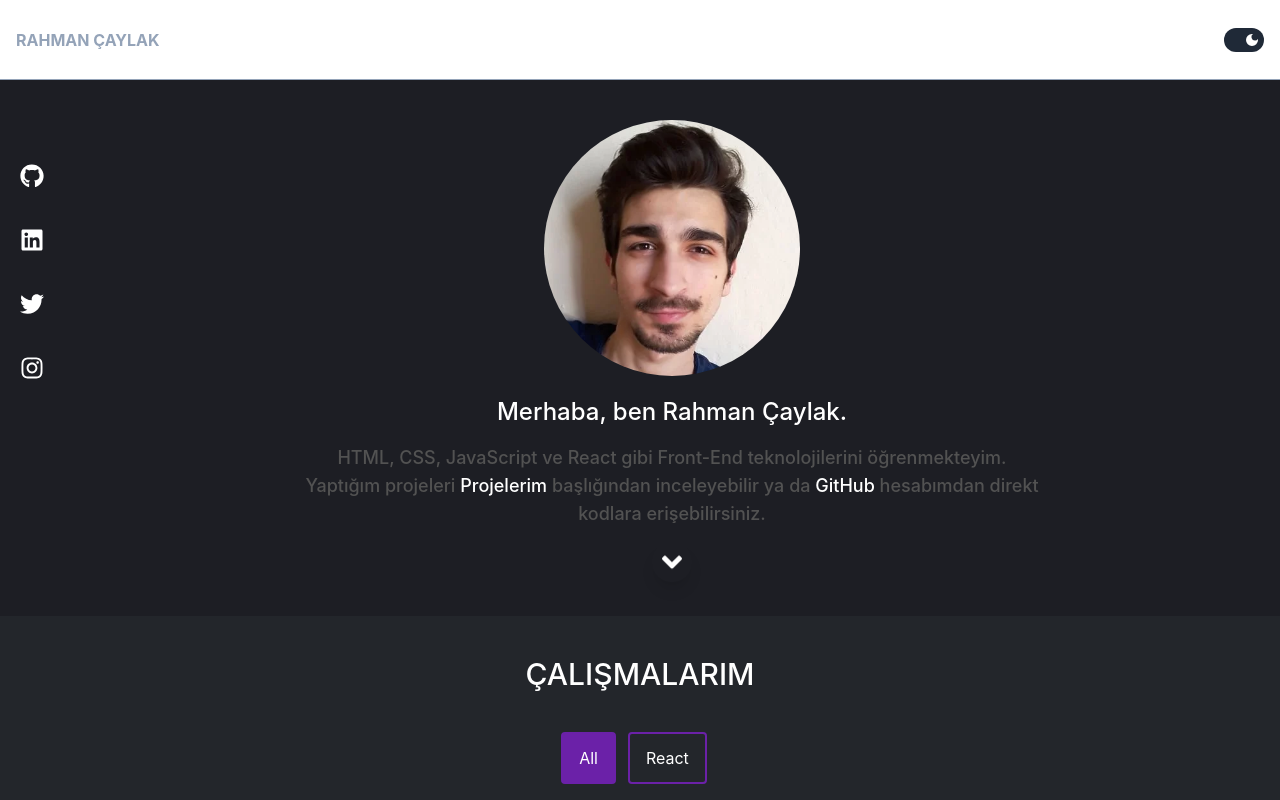
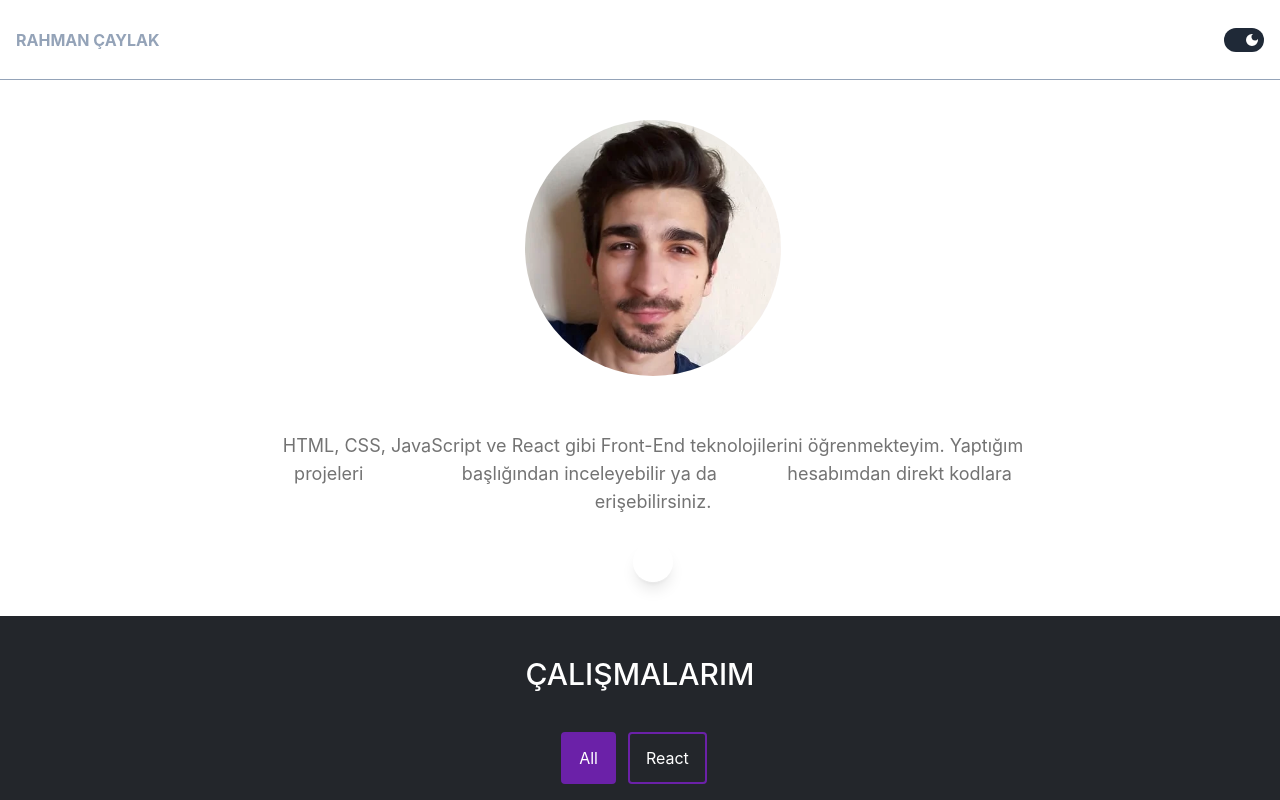
Before and after one commit to rahmancaylak/react-my-portfolio, a React (Create React App) app: page / in a window 1280 px wide. Shown: the top 800 px of the page. Built offline with nearby package versions, Linux system fonts and the light colour scheme.

Commit message:
Hero dark mode completed.

```diff
--- a/src/components/Hero/index.jsx
+++ b/src/components/Hero/index.jsx
@@ -1,35 +1,44 @@
-import React from 'react';
+// Data
 import { ProfileData } from '../../data/MyProfile';
 import { SocialMediaData } from '../../data/SocialMedia';
 // Fontawesome Icons
 import { FaAngleDown } from 'react-icons/fa';
 // Tailwind Styled Components
 import {
-  HeroSection,
-  HeroSidebar,
-  HeroContent,
-  Ul,
-  Li,
+  Section,
+  Container,
+  Sidebar,
+  Content,
+  Nav,
+  NavItem,
+  NavLink,
   Img,
   Title,
   SubText,
+  ProjectLink,
+  GithubLink,
   AboutArrow,
 } from '../../styles/Hero';
-function Hero() {
+
+export default function Hero() {
   return (
-    <HeroSection id='home'>
-      <HeroSidebar>
-        <Ul>
+    <Section id='home'>
+      <Container>
+        <Sidebar>
+          <Nav>
             {SocialMediaData.map((socialMedia) => (
-            <Li key={socialMedia.id}>
-              <a href={socialMedia.url} className={socialMedia.sidebarClass}>
+              <NavItem key={socialMedia.id}>
+                <NavLink
+                  href={socialMedia.url}
+                  className={socialMedia.sidebarClass}
+                >
                   {socialMedia.icon}
-              </a>
-            </Li>
+                </NavLink>
+              </NavItem>
             ))}
-        </Ul>
-      </HeroSidebar>
-      <HeroContent>
+          </Nav>
+        </Sidebar>
+        <Content>
           <Img src={`${ProfileData.image}`} alt={ProfileData.imageAlt}></Img>
           <Title>
             Merhaba, ben {`${ProfileData.name} ${ProfileData.surname}`}.
@@ -37,24 +46,18 @@ function Hero() {
           <SubText>
             HTML, CSS, JavaScript ve React gibi Front-End teknolojilerini
             öğrenmekteyim. Yaptığım projeleri{' '}
-          <a href='#projects' className='text-white hover:underline'>
-            Projelerim
-          </a>{' '}
-          başlığından inceleyebilir ya da{' '}
-          <a
-            href='https://github.com/rahmancaylak'
-            className='text-white hover:underline'
-          >
+            <ProjectLink href='#projects'>Projelerim</ProjectLink> başlığından
+            inceleyebilir ya da{' '}
+            <GithubLink href='https://github.com/rahmancaylak'>
               GitHub
-          </a>{' '}
+            </GithubLink>{' '}
             hesabımdan direkt kodlara erişebilirsiniz.
           </SubText>
           <AboutArrow href='#projects'>
-          <FaAngleDown className='w-8 h-8' />
+            <FaAngleDown size={26} />
           </AboutArrow>
-      </HeroContent>
-    </HeroSection>
+        </Content>
+      </Container>
+    </Section>
   );
 }
-
-export default Hero;
--- a/src/data/MyProfile.jsx
+++ b/src/data/MyProfile.jsx
@@ -4,6 +4,5 @@ export const ProfileData = {
   name: 'Rahman',
   surname: 'Çaylak',
   image: `${Photo}`,
-  imageAlt:
-    "Rahman Çaylak'ın beyaz bir arkaplanda yüzü açık bir şekilde çekilmiş fotoğrafı.",
+  imageAlt: 'Beyaz bir arkaplanda yüzü açık bir şekilde çekilmiş fotoğraf.',
 };
--- a/src/data/SocialMedia.jsx
+++ b/src/data/SocialMedia.jsx
@@ -1,33 +1,32 @@
 // Fontawesome Icons
 import { FaGithub, FaLinkedin, FaTwitter, FaInstagram } from 'react-icons/fa';
-console.log(FaGithub(`className='test'`));
 export const SocialMediaData = [
   {
     id: 1,
     name: 'GitHub',
-    icon: <FaGithub />,
+    icon: <FaGithub size={26} />,
     url: 'https://github.com/rahmancaylak',
-    sidebarClass: 'hover:text-neutral-400',
+    sidebarClass: 'dark:hover:text-neutral-600 hover:text-black',
   },
   {
     id: 2,
     name: 'LinkedIn',
-    icon: <FaLinkedin />,
+    icon: <FaLinkedin size={26} />,
     url: 'https://www.linkedin.com/in/rahman-caylak/',
     sidebarClass: 'hover:text-sky-700',
   },
   {
     id: 3,
     name: 'Twitter',
-    icon: <FaTwitter />,
+    icon: <FaTwitter size={26} />,
     url: 'https://twitter.com/rahmancaylak',
     sidebarClass: 'hover:text-sky-500',
   },
   {
     id: 4,
     name: 'Instagram',
-    icon: <FaInstagram />,
+    icon: <FaInstagram size={26} />,
     url: 'https://instagram.com/rahmancaylak',
-    sidebarClass: 'w-6 h-6 inline hover:text-purple-500',
+    sidebarClass: 'dark:hover:text-purple-500 hover:text-purple-700',
   },
 ];
--- a/src/styles/Hero/index.jsx
+++ b/src/styles/Hero/index.jsx
@@ -1,64 +1,85 @@
 import tw from 'tailwind-styled-components';
 
-export const HeroSection = tw.section`
+export const Section = tw.section`
+flex
+dark:bg-rcPrimary
+bg-rcLightPrimary
+`;
+
+export const Container = tw.div`
+container
+mx-auto
 flex
 flex-row
-text-white
-bg-customPrimary
-`;
-
-export const HeroSidebar = tw.div`
-px-5
-py-6
 mt-10
 `;
 
-export const Ul = tw.ul`
-social-media-sidebar
+export const Sidebar = tw.div`
+px-3
+md:px-0
 `;
 
-export const Li = tw.li`
+export const Nav = tw.ul`
+text-gray-600
+dark:text-white
+`;
+
+export const NavItem = tw.li`
 text-2xl
 py-5
 `;
 
-export const HeroContent = tw.div`
+export const NavLink = tw.a`
+`;
+
+export const Content = tw.div`
 flex
 flex-col
 items-center
-w-full
+gap-y-3
 `;
 
 export const Img = tw.img`
 hover:bg-gradient-to-r
 hover:from-indigo-500
 hover:to-pink-500
-ease-in duration-300
+ease-in
+duration-300
 hover:p-1
 rounded-full
+h-40
+w-40
 md:h-64
 md:w-64
-sm:h-40
-sm:w-40
-mt-10
 `;
 
 export const Title = tw.h1`
-text-center
 text-2xl
-font-medium
-mt-5
+font-semibold
+dark:text-white
 `;
 
 export const SubText = tw.h2`
-mt-4
-text-neutral-600
+text-gray-600
+dark:text-neutral-500
 text-center
-font-medium
 text-lg
-lg:mx-60
-md:mx-28
-sm:mx-2
+mx-2
+lg:mx-40
+`;
+
+export const ProjectLink = tw.a`
+hover:underline
+font-semibold
+text-black
+dark:text-white
+`;
+
+export const GithubLink = tw.a`
+hover:underline
+font-semibold
+text-black
+dark:text-white
 `;
 
 export const AboutArrow = tw.a`
@@ -72,4 +93,6 @@ rounded-full
 flex
 items-center
 justify-center
+dark:text-white
+text-gray-600
 `;
```
Lines whose indentation alone changed are shown as unchanged.
